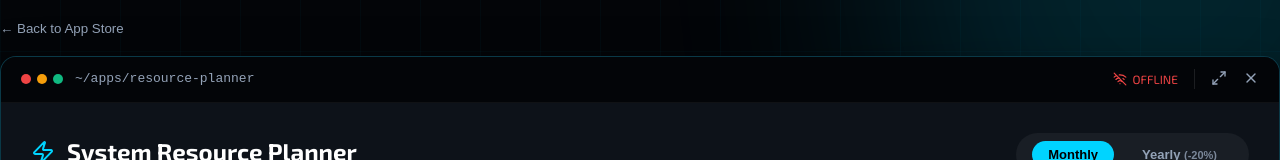
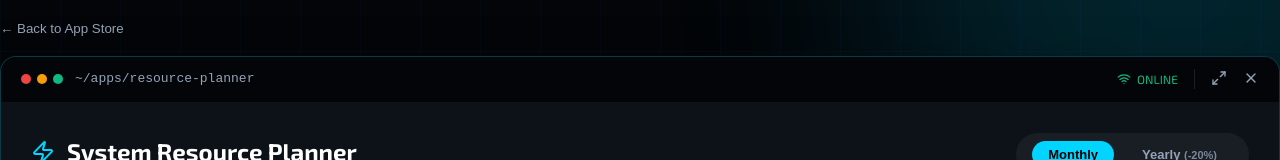
Before and after one commit to justinw916-sketch/Whittech.ai, a React (Vite) app: page /playground in a window 1280 px wide. Both pictures are taken after a click on the element 203 px from the left and 506 px from the top of the page. Shown: the part 129-289 px from the top of the page. Built offline with nearby package versions, Linux system fonts and the light colour scheme.

Commit message:
fix: Always show ONLINE status in AppContainer

```diff
--- a/src/components/playground/AppContainer.jsx
+++ b/src/components/playground/AppContainer.jsx
@@ -61,9 +61,12 @@ export default function AppContainer({ title, onClose, children, externalStatus
 
                 <div style={{ display: 'flex', alignItems: 'center', gap: '16px' }}>
                     <div style={{ display: 'flex', alignItems: 'center', gap: '6px', fontSize: '12px' }}>
-                        {displayStatus === 'connected' ? <Wifi size={14} color="#10b981" /> : <WifiOff size={14} color={displayStatus === 'deploying' ? '#f59e0b' : '#ef4444'} />}
-                        <span style={{ color: displayStatus === 'connected' ? '#10b981' : (displayStatus === 'deploying' ? '#f59e0b' : '#ef4444') }}>
-                            {displayStatus === 'connected' ? 'ONLINE' : (displayStatus === 'deploying' ? 'DEPLOYING' : 'OFFLINE')}
+                        {displayStatus === 'deploying' ?
+                            <WifiOff size={14} color="#f59e0b" /> :
+                            <Wifi size={14} color="#10b981" />
+                        }
+                        <span style={{ color: displayStatus === 'deploying' ? '#f59e0b' : '#10b981' }}>
+                            {displayStatus === 'deploying' ? 'DEPLOYING' : 'ONLINE'}
                         </span>
                     </div>
                     <div style={{ height: '20px', width: '1px', background: 'rgba(255,255,255,0.1)' }}></div>
```
